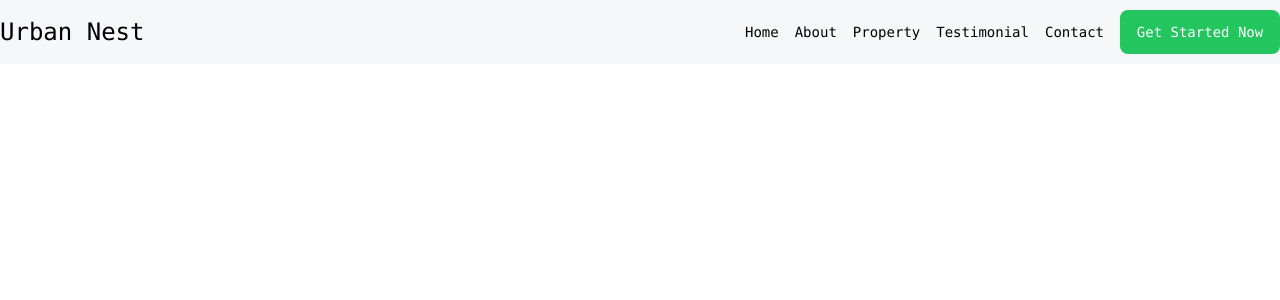
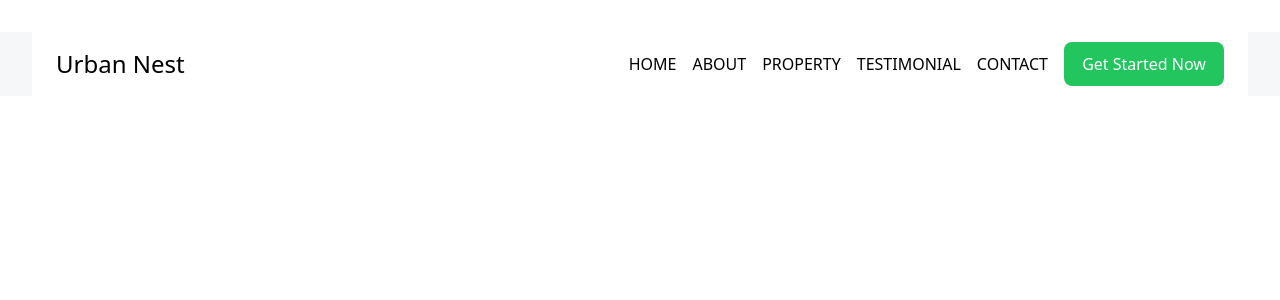
Before and after one commit to Opeyemi-Omotayo/Urban_nest, a Next.js app: page / in a window 1280 px wide. Shown: the top 300 px of the page. Built offline with nearby package versions, Linux system fonts and the light colour scheme.

Commit message:
UI:clean up

```diff
--- a/components/Navbar/Navbar.tsx
+++ b/components/Navbar/Navbar.tsx
@@ -3,21 +3,21 @@ import Button from "../elements/button/Button";
 
 const Navbar = () => {
     return (
-        <div className="flex flex-col lg:flex-row items-center justify-between text-sm h-96 lg:h-0">
-            <li className="mr-0 lg:mr-4">
-                <Link href="/">Home</Link>
+        <div className="flex flex-col lg:flex-row items-center justify-between text-base h-96 lg:h-0 ">
+            <li >
+                <Link href="/" className="mr-0 lg:mr-4 active:text-green-500">HOME</Link>
             </li>
-            <li className="mr-0 lg:mr-4">
-                <Link href="/#about">About</Link>
+            <li >
+                <Link href="/#about" className="mr-0 lg:mr-4 active:text-green-500">ABOUT</Link>
             </li>
-            <li className="mr-0 lg:mr-4">
-                <Link href="/#property">Property</Link>
+            <li>
+                <Link href="/#property" className="mr-0 lg:mr-4 active:text-green-500">PROPERTY</Link>
             </li>
-            <li className="mr-0 lg:mr-4">
-                <Link href="/#testimonial">Testimonial</Link>
+            <li>
+                <Link href="/#testimonial" className="mr-0 lg:mr-4 active:text-green-500">TESTIMONIAL</Link>
             </li>
-            <li className="mr-0 lg:mr-4">
-                <Link href="/#contact">Contact</Link>
+            <li>
+                <Link href="/#contact" className="mr-0 lg:mr-4 active:text-green-500">CONTACT</Link>
             </li>
           <Link href="/login">
             <Button className=" w-40 bg-primary text-white bg-green-500 rounded-lg">
--- a/components/header/Header.tsx
+++ b/components/header/Header.tsx
@@ -9,7 +9,7 @@ const Header = () => {
 
     return (
         <>
-            <nav className="font-mono">
+            <nav className="m-8 px-6 bg-white">
                 <div className="items-center justify-between hidden py-4  lg:flex">
                     <h1 className=" text-2xl">
                         Urban Nest
--- a/pages/index.tsx
+++ b/pages/index.tsx
@@ -4,7 +4,7 @@ import Head from 'next/head';
 export default function Home() {
   return (
     <main
-    className="bg-[#F6F7F9] mt-8 lg:mt-0"
+    className="bg-[#F6F7F9] mt-8 lg:mt-0 font-Quicksand"
     >
       <Head>
         <title>Urban Nest</title>
```
